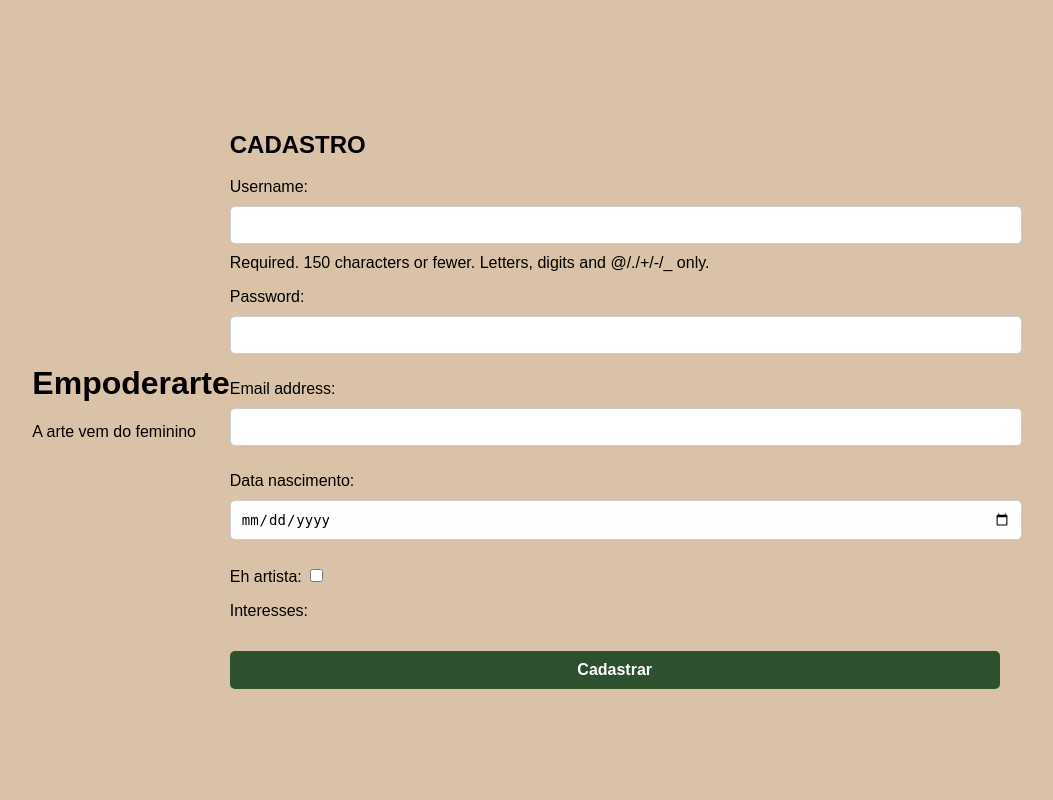
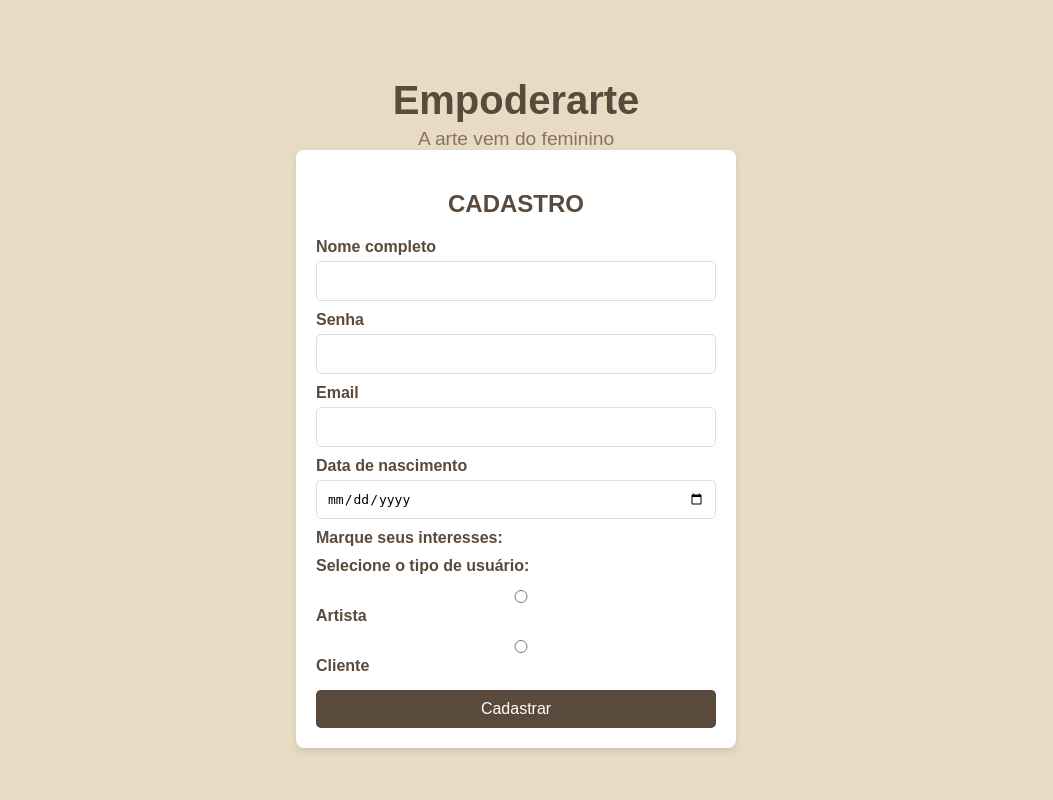
Before and after one commit to solfie/Empoderarte, a Django app: page /usuarios/cadastro/ in a window 1280 px wide. Shown: the whole page, without its empty margins (124-1177 px from the left). Run offline with Django 4.2, Linux system fonts and the light colour scheme; data that the repository does not hold is empty.

Commit message:
continuando cadastro

```diff
--- /dev/null
+++ b/Empoderarte/static/css/style.css
@@ -0,0 +1,81 @@
+/* Reset básico */
+body {
+    font-family: Arial, sans-serif;
+    background-color: #e7dcc3; /* Bege claro */
+    margin: 0;
+    padding: 0;
+}
+
+/* Centralizar a área principal */
+.container {
+    display: flex;
+    flex-direction: column;
+    align-items: center;
+    justify-content: center;
+    height: 100vh;
+    text-align: center;
+}
+
+/* Estilização do logo */
+.logo h1 {
+    font-size: 2.5em;
+    color: #594a3c; /* Marrom escuro */
+    margin-bottom: 5px;
+}
+
+.logo p {
+    font-size: 1.2em;
+    color: #8d6e63; /* Marrom mais claro */
+    margin: 0;
+}
+
+/* Estilo do formulário */
+.form-cadastro {
+    background-color: #ffffff; /* Branco */
+    border-radius: 8px;
+    padding: 20px;
+    box-shadow: 0 4px 6px rgba(0, 0, 0, 0.1);
+    width: 90%;
+    max-width: 400px; /* Responsivo */
+    text-align: left;
+}
+
+.form-cadastro h2 {
+    color: #594a3c; /* Marrom escuro */
+    text-align: center;
+    margin-bottom: 20px;
+}
+
+.form-cadastro label {
+    font-weight: bold;
+    margin-top: 10px;
+    display: block;
+    color: #594a3c; /* Marrom */
+}
+
+.form-cadastro input,
+.form-cadastro select,
+.form-cadastro button {
+    width: 100%;
+    margin-top: 5px;
+    padding: 10px;
+    border-radius: 5px;
+    border: 1px solid #ddd;
+    font-size: 1em;
+    box-sizing: border-box;
+}
+
+/* Botão de cadastro */
+.form-cadastro button {
+    background-color: #594a3c; /* Marrom escuro */
+    color: white;
+    border: none;
+    cursor: pointer;
+    margin-top: 15px;
+    font-size: 1em;
+    transition: background-color 0.3s;
+}
+
+.form-cadastro button:hover {
+    background-color: #8d6e63; /* Marrom mais claro */
+}
--- a/Empoderarte/usuarios/forms.py
+++ b/Empoderarte/usuarios/forms.py
@@ -12,6 +12,13 @@ class PerfilForm(forms.ModelForm):
         model = Perfil
         fields = ['data_nascimento', 'eh_artista', 'interesses']  # Campos do Perfil
         widgets = {
-            'data_nascimento': forms.DateInput(attrs={'type': 'date'}),
-            'interesses': forms.CheckboxSelectMultiple,  # Checkbox para selecionar interesses
+            'data_nascimento': forms.DateInput(attrs={'type': 'date', 'class': 'form-control'}),  # Definir o widget do campo como um input de data
+            'interesses': forms.CheckboxSelectMultiple(attrs={'class': 'form-control'}),  # Checkbox para selecionar interesses
         }
+
+    # Adicionando o campo para selecionar tipo de usuário (Artista ou Cliente)
+    tipo_usuario = forms.ChoiceField(
+        choices=[('artista', 'Artista'), ('cliente', 'Cliente')],
+        widget=forms.RadioSelect(attrs={'class': 'form-control'}),
+        label="Tipo de Usuário"
+    )
--- a/Empoderarte/usuarios/templates/usuarios/cadastro.html
+++ b/Empoderarte/usuarios/templates/usuarios/cadastro.html
@@ -1,11 +1,11 @@
+{% load static %}
 <!DOCTYPE html>
 <html lang="pt-br">
 <head>
-
     <meta charset="UTF-8">
     <meta name="viewport" content="width=device-width, initial-scale=1.0">
     <title>Cadastro | Empoderarte</title>
-    <link rel="stylesheet" href="css/style.css">
+    <link rel="stylesheet" href="{% static 'css/style.css' %}">
 </head>
 <body>
     <div class="container">
@@ -17,12 +17,31 @@
             {% csrf_token %}
             <h2>CADASTRO</h2>
 
-            <!-- Campos do User -->
-            {{ usuario_form.as_p }}
+            <!-- Nome completo -->
+            <label for="username">Nome completo</label>
+            {{ usuario_form.username }}
 
-            <!-- Campos do Perfil -->
-            {{ perfil_form.as_p }}
+            <!-- Senha -->
+            <label for="password">Senha</label>
+            {{ usuario_form.password }}
 
+            <!-- Email -->
+            <label for="email">Email</label>
+            {{ usuario_form.email }}
+
+            <!-- Campo Data de Nascimento -->
+            <label for="birth_date">Data de nascimento</label>
+            {{ perfil_form.data_nascimento }}
+
+            <!-- Campo Interesses (Checkboxes) -->
+            <label for="interesses">Marque seus interesses:</label>
+            {{ perfil_form.interesses }}
+
+            <!-- Campo Tipo de Usuário (Radio Buttons) -->
+            <label for="tipo_usuario">Selecione o tipo de usuário:</label>
+            {{ perfil_form.tipo_usuario }}
+
+            <!-- Botão de cadastro -->
             <button type="submit">Cadastrar</button>
         </form>
     </div>
--- a/Empoderarte/usuarios/templates/usuarios/css/style.css
+++ /dev/null
@@ -1,101 +0,0 @@
-body {
-    font-family: Arial, sans-serif;
-    margin: 0;
-    padding: 0;
-    background-color: #D9C2A7; /* Cor de fundo geral */
-}
-
-/* Container principal */
-.container {
-    display: flex;
-    justify-content: center;
-    align-items: center;
-    height: 100vh;
-    background-color: #D9C2A7; /* Cor do fundo */
-}
-
-/* Estilização do formulário */
-.form-box {
-    background-color: #F5F5F5;
-    border-radius: 10px;
-    box-shadow: 0 4px 10px rgba(0, 0, 0, 0.1);
-    padding: 30px;
-    width: 400px;
-}
-
-.form-box h1 {
-    text-align: center;
-    font-size: 24px;
-    margin-bottom: 20px;
-    font-weight: bold;
-    color: #333;
-}
-
-/* Inputs do formulário */
-input[type="text"],
-input[type="password"],
-input[type="email"],
-input[type="date"] {
-    width: 100%;
-    padding: 10px;
-    margin: 10px 0;
-    border: 1px solid #ccc;
-    border-radius: 5px;
-    font-size: 14px;
-}
-
-input[type="radio"] {
-    margin-right: 5px;
-}
-
-/* Botão de cadastrar */
-button {
-    background-color: #2D502F;
-    color: white;
-    font-size: 16px;
-    font-weight: bold;
-    padding: 10px;
-    border: none;
-    border-radius: 5px;
-    cursor: pointer;
-    width: 100%;
-    margin-top: 15px;
-}
-
-button:hover {
-    background-color: #225024; /* Cor mais escura ao passar o mouse */
-}
-
-/* Marcar interesses */
-fieldset {
-    border: none;
-    margin: 15px 0;
-}
-
-legend {
-    font-size: 16px;
-    font-weight: bold;
-    margin-bottom: 10px;
-    color: #333;
-}
-
-.checkbox-group {
-    display: flex;
-    flex-wrap: wrap;
-    gap: 10px;
-}
-
-.checkbox-group label {
-    font-size: 14px;
-    color: #333;
-}
-
-/* Estilização do logotipo */
-.logo-container {
-    text-align: center;
-    margin-bottom: 20px;
-}
-
-.logo-container img {
-    max-width: 150px;
-}
--- a/Empoderarte/usuarios/views.py
+++ b/Empoderarte/usuarios/views.py
@@ -4,23 +4,30 @@ from django.contrib.auth.models import User
 
 def cadastro_usuario(request):
     if request.method == 'POST':
+        # Criação dos formulários com os dados POST
         usuario_form = CadastroUsuarioForm(request.POST)
         perfil_form = PerfilForm(request.POST)
 
+        # Verificando se os formulários são válidos
         if usuario_form.is_valid() and perfil_form.is_valid():
-            # Salvar User
+            # Salvar o usuário com senha criptografada
             user = usuario_form.save(commit=False)
             user.set_password(usuario_form.cleaned_data['password'])
             user.save()
 
-            # Salvar Perfil
+            # Salvar o perfil associado ao usuário
             perfil = perfil_form.save(commit=False)
             perfil.user = user
             perfil.save()
-            perfil_form.save_m2m()  # Salvar os interesses (ManyToMany)
 
-            return redirect('login')  # Redirecionar após cadastro
+            # Salvar os interesses (ManyToMany)
+            perfil_form.save_m2m()
+
+            # Redirecionar para a página de login após o cadastro
+            return redirect('login')  # Substitua 'login' pelo nome da sua view de login, se necessário
+
     else:
+        # Inicialização dos formulários vazios
         usuario_form = CadastroUsuarioForm()
         perfil_form = PerfilForm()
 
```
Also changed, not shown: Empoderarte/Empoderarte/settings.py (+9 -3 lines), Empoderarte/db.sqlite3.
